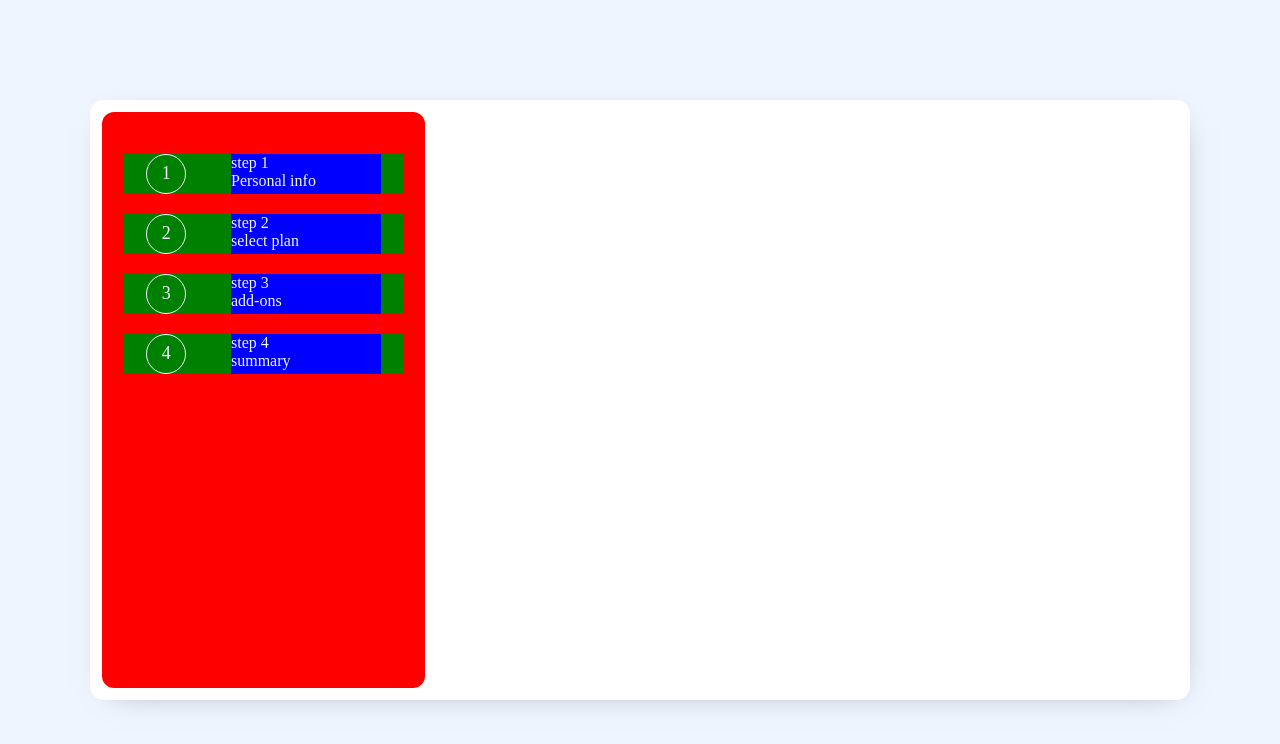
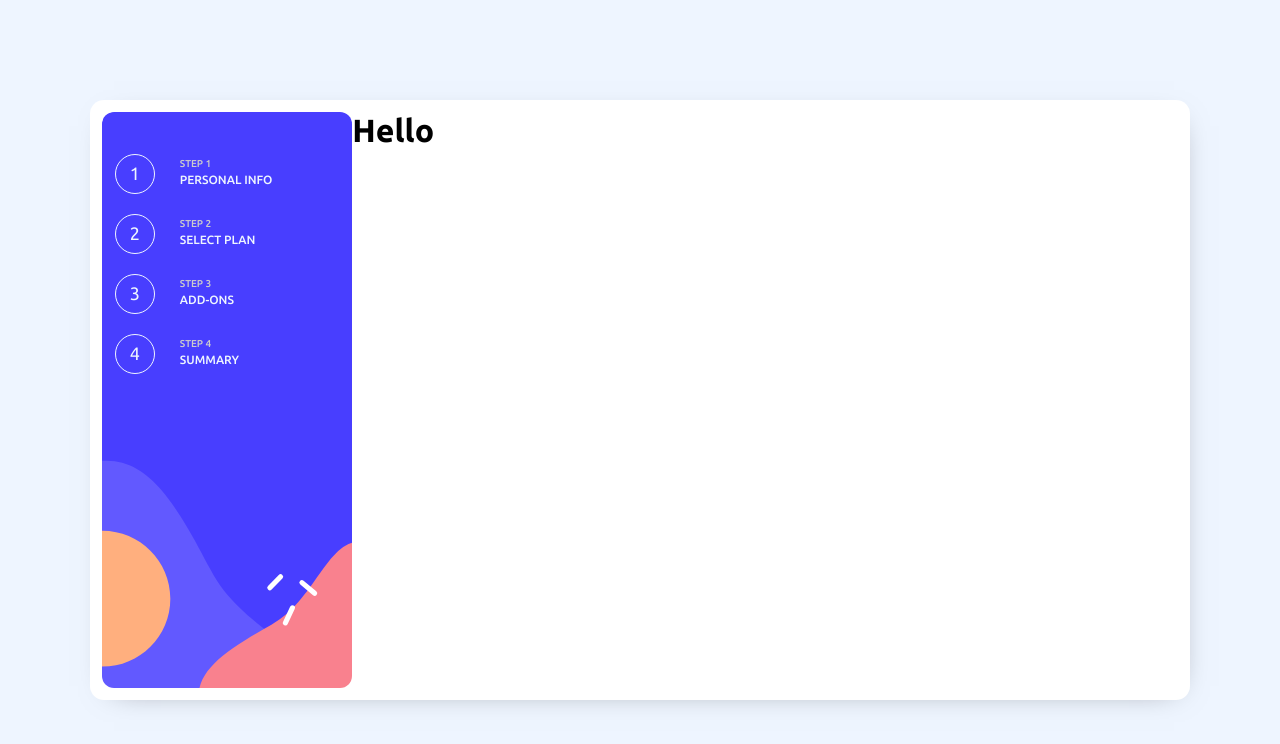
Before and after one commit to 484Irgang/Multi-steps-form, a Vue app: page / in a window 1280 px wide. Shown: the top 744 px of the page. Built offline with nearby package versions, Linux system fonts and the light colour scheme.

Commit message:
finalizando a interface da descrição do passo a passo

```diff
--- a/src/App.vue
+++ b/src/App.vue
@@ -1,18 +1,22 @@
 <script>
-  import PersonalInfo from "./components/PersonalInfo.vue"
+  import MultiStepsForm from "./components/MultiStepsForm.vue"
 
   export default{
-    components: {PersonalInfo}
+    components: {MultiStepsForm}
   }
 </script>
 
 <template>
   <div class="container">
-    <PersonalInfo/>
+    <MultiStepsForm/>
   </div>
 </template>
 
 <style scoped>
+@import url('https://fonts.googleapis.com/css2?family=Ubuntu:wght@400;500;700&display=swap');
+  *{
+    font-family: Ubuntu;
+  }
   .container{
     width: 100%;
     height: 100vh;
--- /dev/null
+++ b/src/components/MultiStepsForm.vue
@@ -0,0 +1,86 @@
+<script>
+import PersonalInfo from './PersonalInfo.vue'
+
+export default{
+    components: {PersonalInfo}
+}
+</script>
+
+<template>
+    <div class="personal-box">
+        <div class="box-steps">
+            <ul>
+                <li class="step step-1">
+                    <span>1</span>
+                    <p><span>step 1</span><br/>Personal info</p>
+                </li>
+                <li class="step step-2">
+                    <span>2</span>
+                    <p><span>step 2</span><br/>select plan</p>
+                </li>
+                <li class="step step-3">
+                    <span>3</span>
+                    <p><span>step 3</span><br/>add-ons</p>
+                </li>
+                <li class="step step-4">
+                    <span>4</span>
+                    <p><span>step 4</span><br/>summary</p>
+                </li>
+            </ul>
+        </div>
+        <PersonalInfo/>
+    </div>
+</template>
+
+<style scoped>
+    .personal-box{
+        width: 100%;
+        height: 100%;
+        display: flex;
+        padding: 1%;
+        flex-wrap: wrap;
+    }
+    .box-steps{
+        width: 30%;
+        height: 100%;
+        min-width: 250px;
+        max-width: 250px;
+        height: 100%;
+        background-image: url("../assets/bg-sidebar-desktop.svg");
+        background-size: cover;
+        background-repeat: no-repeat;
+        border-radius: 12px;
+        padding-top: 2%;
+    }
+    .step{
+        list-style: none;
+        /* background-color: green; */
+        margin-top: 20px;
+        display: flex;
+        color: #EEF5FF;
+        justify-content: space-around;
+    }
+    .step > span{
+        width: 40px;
+        aspect-ratio: 1;
+        border: 1px solid #EEF5FF;
+        border-radius: 50%;
+        display: flex;
+        justify-content: center;
+        align-items: center;
+        font-size: 18px;
+    }
+    .step > p{
+        /* background-color: blue; */
+        min-width: 160px;
+        text-transform: uppercase;
+        font-size: 12px;
+        font-weight: 500;
+    }
+    .step > p > span{
+        font-size: 10px;
+        display: inline-block;
+        margin: 4px 0;
+        color: #cccccc;
+    }
+</style>
--- a/src/components/PersonalInfo.vue
+++ b/src/components/PersonalInfo.vue
@@ -1,65 +1,9 @@
-<script>
-</script>
+<script></script>
 
 <template>
-    <div class="personal-box">
-        <div class="box-steps">
-            <ul>
-                <li class="step step-1">
-                    <span>1</span>
-                    <p><span>step 1</span><br/>Personal info</p>
-                </li>
-                <li class="step step-2">
-                    <span>2</span>
-                    <p><span>step 2</span><br/>select plan</p>
-                </li>
-                <li class="step step-3">
-                    <span>3</span>
-                    <p><span>step 3</span><br/>add-ons</p>
-                </li>
-                <li class="step step-4">
-                    <span>4</span>
-                    <p><span>step 4</span><br/>summary</p>
-                </li>
-            </ul>
-        </div>
-        <div class="box-form-personal"></div>
+    <div>
+        <h1>Hello</h1>
     </div>
 </template>
 
-<style scoped>
-    .personal-box{
-        display: flex;
-        padding: 1%;
-    }
-    .box-steps{
-        width: 30%;
-        min-width: 250px;
-        height: 100%;
-        background-color: red;
-        border-radius: 12px;
-        padding: 2%;
-    }
-    .step{
-        list-style: none;
-        background-color: green;
-        margin-top: 20px;
-        display: flex;
-        color: #EEF5FF;
-        justify-content: space-around;
-    }
-    .step > span{
-        width: 40px;
-        aspect-ratio: 1;
-        border: 1px solid #EEF5FF;
-        border-radius: 50%;
-        display: flex;
-        justify-content: center;
-        align-items: center;
-        font-size: 18px;
-    }
-    .step > p{
-        background-color: blue;
-        min-width: 150px;
-    }
-</style>
+<style scoped></style>
```
